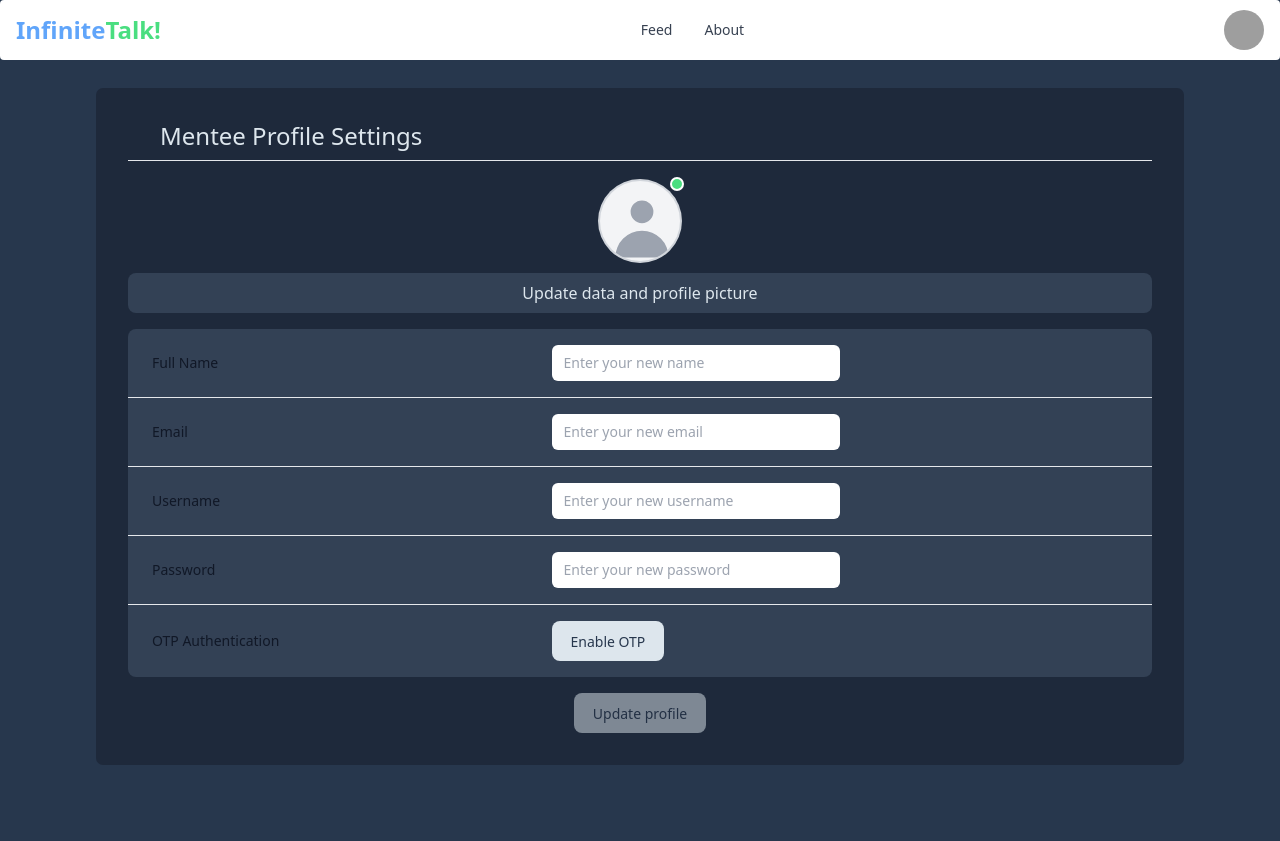
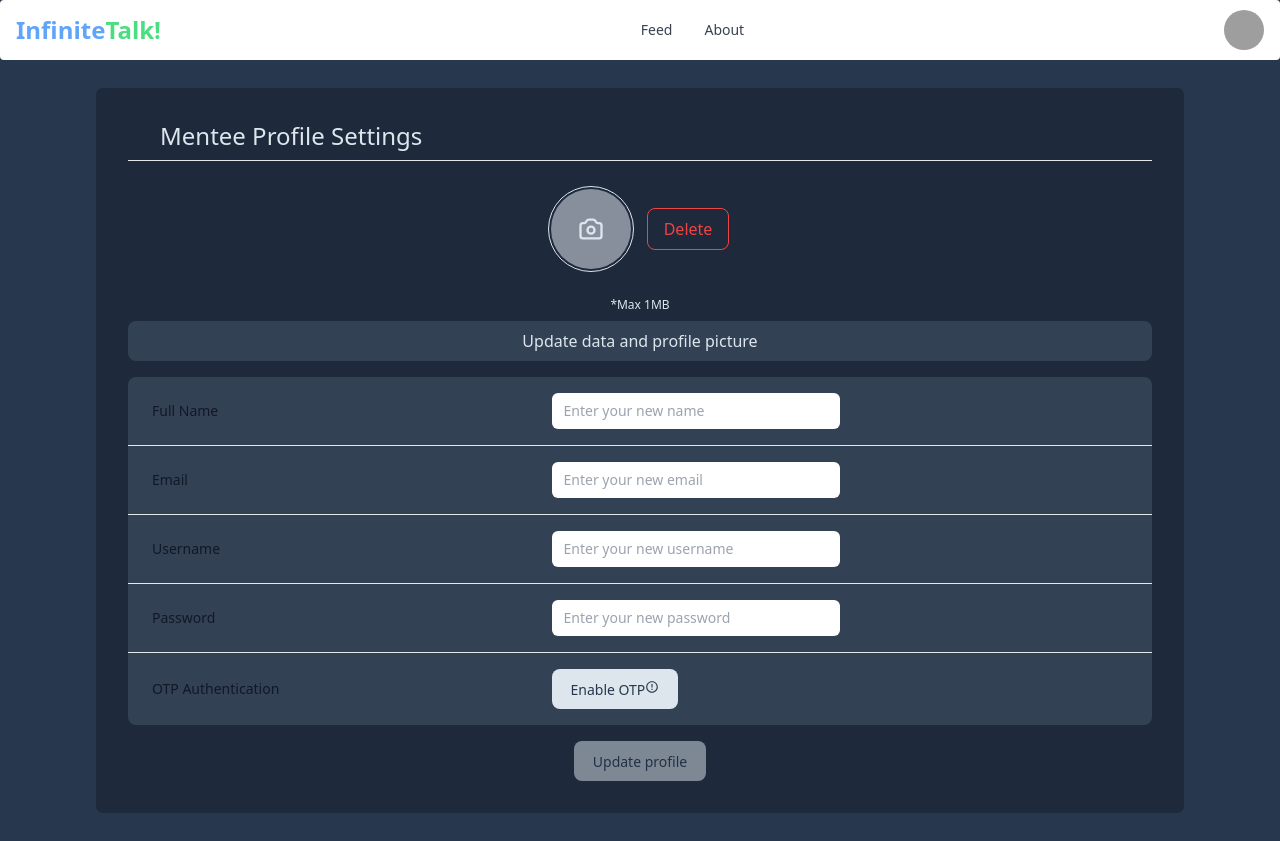
Before and after one commit to arifian853/InfiniteTalk, a React (Vite) app: page /profile-settings in a window 1280 px wide. Before the commit the page ends 800 px from the top, so only its background shows below. Built offline with nearby package versions, Linux system fonts and the light colour scheme; no server answers; sample sign-in values are in the browser's storage; grey boxes are pictures that could not be loaded; some icons are missing.

Commit message:
Added profile picture feature

```diff
--- a/index.html
+++ b/index.html
@@ -8,6 +8,7 @@
   </head>
   <body>
     <div id="root"></div>
+    <div id="portal"></div>
     <script type="module" src="/src/main.jsx"></script>
   </body>
 </html>
--- a/src/Components/Header.jsx
+++ b/src/Components/Header.jsx
@@ -3,6 +3,7 @@ import { Link, useNavigate } from "react-router-dom"
 import { useSelector, useDispatch } from "react-redux";
 import { logout } from "../store/actions/user";
 import toast from "react-hot-toast";
+import stables from "../Constants/stables";
 
 export const Header = () => {
     const logoutHandler = () => {
@@ -26,8 +27,9 @@ export const Header = () => {
                             arrowIcon={false}
                             inline
                             label={
-                                <Avatar alt="User settings" img="https://flowbite.com/docs/images/people/profile-picture-5.jpg" rounded />
+                                <Avatar alt="User settings" img={stables.UPLOAD_FOLDER_BASE_URL + userState.userInfo.avatar} rounded />
                             }
+
                         >
                             <Dropdown.Header>
                                 <span className="block text-sm font-medium">{userState.userInfo.fullName}</span>
--- /dev/null
+++ b/src/Components/ProfilePicture.jsx
@@ -0,0 +1,60 @@
+/* eslint-disable react/prop-types */
+import { useState } from "react"
+import stables from "../Constants/stables"
+import CropEasy from "./ImageCropper/CropEasy"
+import { HiOutlineCamera } from 'react-icons/hi'
+import { createPortal } from "react-dom"
+
+export const ProfilePicture = ({ avatar }) => {
+
+    const [openCrop, setOpenCrop] = useState(false)
+    const [photo, setPhoto] = useState(null)
+
+    const handleFileChange = (e) => {
+        const file = e.target.files[0];
+        setPhoto({ url: URL.createObjectURL(file), file });
+        setOpenCrop(true);
+    }
+
+    return (
+        <>
+
+            {
+                openCrop && createPortal(<CropEasy photo={photo} setOpenCrop={setOpenCrop} />, document.getElementById('portal'))
+            }
+            <div className="my-5 flex items-center gap-x-4">
+                <div className="relative w-20 h-20 rounded-full outline outline-offset-2 outline-1 lutline-primary overflow-hidden">
+                    <label
+                        htmlFor="profilePicture"
+                        className="cursor-pointer absolute inset-0 rounded-full bg-transparent"
+                    >
+                        {avatar ? (
+                            <img
+                                src={stables.UPLOAD_FOLDER_BASE_URL + avatar}
+                                alt="profile"
+                                className="w-full h-full object-cover"
+                            />
+                        ) : (
+                            <div className="w-full h-full bg-blue-50/50 flex justify-center items-center">
+                                <HiOutlineCamera className="w-7 h-auto text-primary" />
+                            </div>
+                        )}
+                    </label>
+                    <input
+                        type="file"
+                        className="sr-only"
+                        id="profilePicture"
+                        onChange={handleFileChange}
+                    />
+                </div>
+                <button
+                    onClick={""}
+                    type="button"
+                    className="border border-red-500 rounded-lg px-4 py-2 text-red-500"
+                >
+                    Delete
+                </button>
+            </div>
+        </>
+    )
+}
--- a/src/Constants/stables.js
+++ b/src/Constants/stables.js
@@ -1,4 +1,4 @@
-const UPLOAD_FOLDER_BASE_URL = "http://localhost:7777/uploads/";
+const UPLOAD_FOLDER_BASE_URL = "http://localhost:7777/";
 
 const stables = { UPLOAD_FOLDER_BASE_URL };
 
--- a/src/Pages/Profile.jsx
+++ b/src/Pages/Profile.jsx
@@ -7,6 +7,8 @@ import { Link, useNavigate } from "react-router-dom";
 import toast from "react-hot-toast";
 import { useEffect } from "react";
 import { MdErrorOutline } from "react-icons/md";
+import { Tooltip } from 'flowbite-react';
+import stables from "../Constants/stables";
 
 export const Profile = () => {
     const navigate = useNavigate();
@@ -34,7 +36,7 @@ export const Profile = () => {
                             <h1 className="text-2xl"> {userState.userInfo.mentor ? "Mentor" : "Mentee"} Profile</h1>
                         </div>
                         <hr className="w-full h-px my-2 bg-gray-200 border-0 dark:bg-gray-700" />
-                        <Avatar className="m-3" alt="User settings" img="https://flowbite.com/docs/images/people/profile-picture-5.jpg" rounded bordered size="lg" status="online" statusPosition="top-right" />
+                        <Avatar className="m-3" alt="User settings" img={stables.UPLOAD_FOLDER_BASE_URL + userState.userInfo.avatar} rounded bordered size="lg" status="online" statusPosition="top-right" />
                         <ul className="divide-y divide-gray-200 dark:divide-gray-700">
                             <li className="w-full p-2 bg-slate-700 rounded-lg text-center"> <h1 className="text-2xl font-semibold">{userState.userInfo.fullName}</h1> {userState.userInfo.mentor ? "Mentor" : "Mentee"} @ {userState.userInfo.program}</li>
                         </ul>
@@ -128,7 +130,7 @@ export const Profile = () => {
                                         {userState.userInfo.otp_enabled ? "Enabled" : "Not Enabled"}
                                     </Table.Cell>
                                     <Table.Cell className="whitespace-nowrap font-medium bg-slate-700 text-gray-900 dark:text-white">
-                                        {userState.userInfo.otp_enabled ? <p className="text-2xl text-green-500"><FaCheck /></p> : <p className="text-2xl text-yellow-500"><MdErrorOutline /></p>}
+                                        {userState.userInfo.otp_enabled ? <p className="text-2xl text-green-500"><Tooltip content="OTP is enabled, your account is safer now."><FaCheck className="cursor-pointer" /></Tooltip></p> : <p className="text-2xl text-yellow-500"><Tooltip content="OTP is disabled, your account is not safe, please enable OTP."><MdErrorOutline className="cursor-pointer" /></Tooltip></p>}
                                     </Table.Cell>
                                 </Table.Row>
                                 <Table.Row>
@@ -139,7 +141,7 @@ export const Profile = () => {
                                         {userState.userInfo.otp_verified ? "Verified" : "Not Verified"}
                                     </Table.Cell>
                                     <Table.Cell className="whitespace-nowrap font-medium bg-slate-700 text-gray-900 dark:text-white">
-                                        {userState.userInfo.otp_verified ? <p className="text-2xl text-green-500"><FaCheck /></p> : <p className="text-2xl text-yellow-500"><MdErrorOutline /></p>}
+                                        {userState.userInfo.otp_verified ? <p className="text-2xl text-green-500"><Tooltip content="OTP is verified, your account is safer now."><FaCheck className="cursor-pointer" /></Tooltip></p> : <p className="text-2xl text-yellow-500"><Tooltip content="OTP is not verified, your account is not safe, please verify OTP."><MdErrorOutline className="cursor-pointer" /></Tooltip></p>}
                                     </Table.Cell>
                                 </Table.Row>
                             </Table.Body>
--- a/src/Pages/ProfileSettings.jsx
+++ b/src/Pages/ProfileSettings.jsx
@@ -1,7 +1,7 @@
-import { Avatar, Button } from "flowbite-react"
+import { Button } from "flowbite-react"
 import { Header } from "../Components/Header"
 import { Table } from 'flowbite-react';
-import { FaArrowLeft } from "react-icons/fa6";
+import { FaArrowLeft, FaCheck } from "react-icons/fa6";
 import { useNavigate } from "react-router-dom";
 import toast from "react-hot-toast";
 import { useEffect } from "react";
@@ -11,8 +11,8 @@ import { useMutation, useQuery, useQueryClient } from "@tanstack/react-query";
 import { getUserProfile, updateProfile } from "../Services/index/users";
 import { useMemo } from "react";
 import { userActions } from "../store/reducers/userReducers";
-// import { ProfilePicture } from "../Components/ProfilePicture";
-
+import { MdErrorOutline } from "react-icons/md";
+import { ProfilePicture } from "../Components/ProfilePicture";
 
 export const ProfileSettings = () => {
     const navigate = useNavigate();
@@ -95,8 +95,9 @@ export const ProfileSettings = () => {
                             <h1 className="text-2xl"> {userState.userInfo.mentor ? "Mentor" : "Mentee"} Profile Settings</h1>
                         </div>
                         <hr className="w-full h-px my-2 bg-gray-200 border-0 dark:bg-gray-700" />
-                        <Avatar className="m-3" alt="User settings" img={profileData?.avatar} rounded bordered size="lg" status="online" statusPosition="top-right" />
-                        {/* <div className="flex items-center flex-row justify-center"><ProfilePicture avatar={profileData?.avatar} /></div> */}
+                        {/* <Avatar className="m-3" alt="User settings" img={profileData?.avatar} rounded bordered size="lg" status="online" statusPosition="top-right" /> */}
+                        <div className="flex items-center flex-row justify-center"><ProfilePicture avatar={profileData?.avatar} /></div>
+                        <p className="text-xs text-center p-2">*Max 1MB</p>
                         <ul className="divide-y divide-gray-200 dark:divide-gray-700">
                             <li className="w-full p-2 bg-slate-700 rounded-lg text-center"> Update data and profile picture</li>
                         </ul>
@@ -224,9 +225,8 @@ export const ProfileSettings = () => {
                                             OTP Authentication
                                         </Table.Cell>
                                         <Table.Cell className="whitespace-nowrap font-medium bg-slate-700 text-gray-900 dark:text-white">
-                                            <Button className='btn-dark-md'>
-                                                Enable OTP
-                                            </Button>
+
+                                            {userState.userInfo.otp_enabled ? <Button className='btn-dark-md'> Disable OTP <FaCheck /> </Button>  : <Button className='btn-dark-md'> Enable OTP <MdErrorOutline /> </Button>}
                                         </Table.Cell>
                                     </Table.Row>
                                 </Table.Body>
--- a/src/Services/index/users.jsx
+++ b/src/Services/index/users.jsx
@@ -97,7 +97,7 @@ export const updateProfilePicture = async ({ token, formData }) => {
     };
 
     const { data } = await axios.put(
-      "/api/users/updateProfilePicture",
+      "http://localhost:7777/api/user/updateProfilePicture",
       formData,
       config
     );
```
Also changed, not shown: 1 other file (tests, documents, lock files or other folders).
